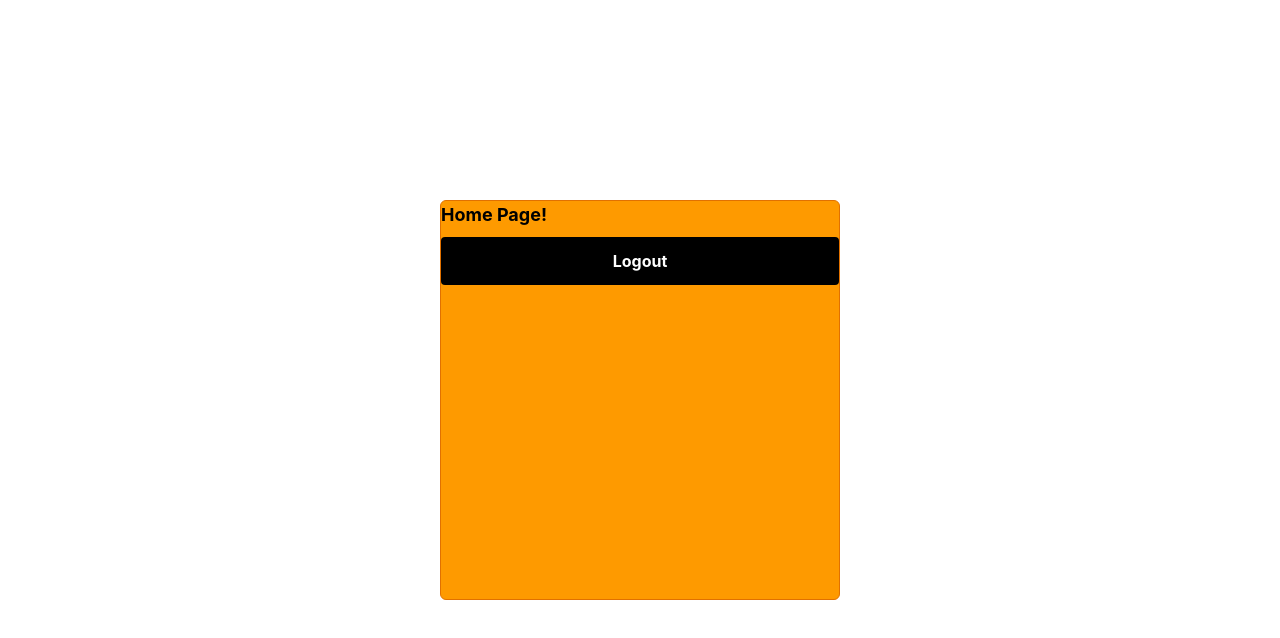
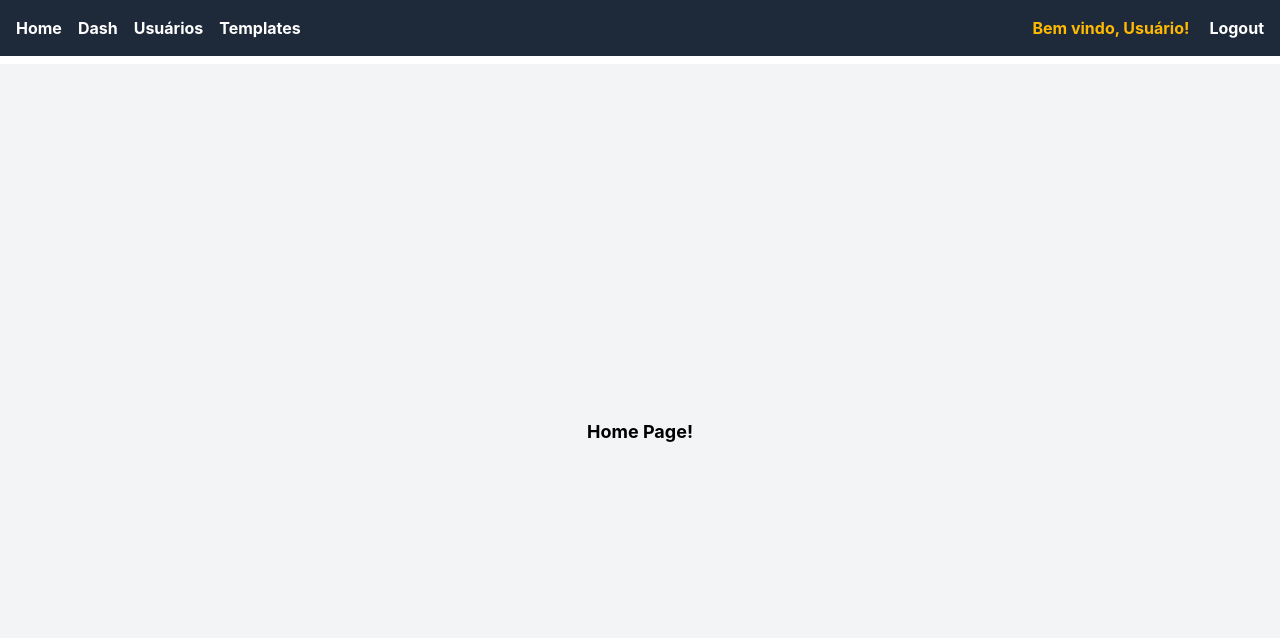
Before and after one commit to Hayarant/react-formularios-dinamicos, a React (Vite) app: page / in a window 1280 px wide. Shown: the top 638 px of the page. Built offline with nearby package versions, Linux system fonts and the light colour scheme; no server answers; sample sign-in values are in the browser's storage.

Commit message:
feat:adicionado rota para listar os usuários

```diff
--- a/src/App.tsx
+++ b/src/App.tsx
@@ -3,6 +3,7 @@ import { ProtectedRoute } from './routes/ProtectedRoute'
 
 import Login from './pages/login/Login'
 import HomePage from './pages/home/Index'
+import UsersPage from './pages/users/Index'
 
 function App() {
   return (
@@ -11,6 +12,7 @@ function App() {
         <Route path='/login'element={<Login />} />
         <Route element={<ProtectedRoute />}>
           <Route path='/' element={<HomePage />} />
+          <Route path='/users' element={<UsersPage />} />
         </Route>
       </Routes>
     </div>
--- a/src/api/auth/auth.ts
+++ b/src/api/auth/auth.ts
@@ -7,6 +7,7 @@ export interface LoginRequest {
 
 export interface LoginResponse {
   auth: string;
+  name: string ;
 }
 
 export async function login(data: LoginRequest) {
--- /dev/null
+++ b/src/api/auth/users/contants/api.ts
@@ -0,0 +1 @@
+export const QUERY_KEY_USERS = '/users';
--- /dev/null
+++ b/src/api/auth/users/users.ts
@@ -0,0 +1,14 @@
+import { api } from "../../axios";
+import { QUERY_KEY_USERS }  from "./contants/api";
+
+export interface UserResponse {
+  id: number;
+  name: string ;
+  email: string;
+}
+
+export async function users() {
+  const response = await api.get<UserResponse[]>(QUERY_KEY_USERS);
+
+  return response.data;
+}
--- /dev/null
+++ b/src/components/Menu/Web/Index.tsx
@@ -0,0 +1,42 @@
+import { useAuth } from '../../../context/authContext';
+import { Link, useNavigate } from 'react-router-dom';
+
+const HeaderMenu = () => {
+
+    interface IUserData {
+        name: string;
+    }
+
+    const user: IUserData = {
+        name: localStorage.getItem('name') || 'Usuário',
+    };
+
+    const { logout } = useAuth();
+    const  navigate  = useNavigate();
+
+    const handleLogout = () => {
+        logout();
+        navigate('/login', { replace: true });
+    };
+
+    return (
+        <div>
+            <nav className="bg-gray-800 text-white p-4">
+                <ul className="flex space-x-4 font-bold [&>li]:hover:text-amber-400">
+                    <li><Link to="/">Home</Link></li>
+                    <li><Link to="/dashboard">Dash</Link></li>
+                    <li><Link to="/users">Usuários</Link></li>
+                    <li><Link to="/templates">Templates</Link></li>
+                    <li className="ml-auto text-amber-400">
+                        <Link to="/profile">Bem vindo, {user.name}!</Link>
+                    </li>
+                    <li className="ml-1">
+                        <button className="cursor-pointer" onClick={handleLogout}>Logout</button>
+                    </li>
+                </ul>
+            </nav>
+        </div>
+    )
+}
+
+export default HeaderMenu
--- /dev/null
+++ b/src/hooks/auth/users/users.ts
@@ -0,0 +1,24 @@
+import { useQuery } from "@tanstack/react-query";
+import { QUERY_KEY_USERS } from "../../../api/auth/users/contants/api";
+import  { users }  from "../../../api/auth/users/users";
+
+interface IUsers {
+    id: number;
+}
+
+export function Users(){
+    return useQuery({
+        queryKey: [QUERY_KEY_USERS],
+        queryFn: users
+    });
+}
+
+export function useUsers(data : IUsers) {
+
+    console.log(data.id);
+
+}
+
+export function useCreateUser() {
+
+}
--- a/src/hooks/useLogout.ts
+++ b/src/hooks/useLogout.ts
@@ -7,10 +7,8 @@ export default function useLogout() {
     const navigate = useNavigate();
     const { logout } = useAuth();
 
-    function handleLogout() {
+    return () => {
         logout();
-        navigate('/login' , { replace: true });
-    }
-
-    return handleLogout();
+        navigate("/login");
+    };
 }
--- a/src/pages/home/Index.tsx
+++ b/src/pages/home/Index.tsx
@@ -1,12 +1,14 @@
-import  useLogout  from '../../hooks/useLogout'
-import Button from '../../components/Button'
+import HeaderMenu from '../../components/Menu/Web/Index'
 
 const HomePage = () => {
   return (
-    <div className="flex flex-col gap-2 items-center justify-center w-screen h-screen">
-      <div className="flex flex-col gap-2 border rounded-md w-[400px] h-[400px] items-center bg-amber-500 border-amber-600">
-        <h3 className="text-lg font-bold w-full">Home Page!</h3>
-        <Button text="Logout" onClick={useLogout} />
+    <div className="flex flex-col gap-2 w-screen h-screen">
+      <HeaderMenu />
+
+      <div className="flex flex-col gap-2 items-center justify-center w-screen h-screen bg-gray-100">
+        <div className="">
+          <h3 className="text-lg font-bold w-full">Home Page!</h3>
+        </div>
       </div>
     </div>
   )
--- a/src/pages/login/Login.tsx
+++ b/src/pages/login/Login.tsx
@@ -26,6 +26,7 @@ const Login = () => {
       {
         onSuccess(data) {
           login(data.auth);
+          localStorage.setItem('name', data.name);
           navigate('/', { replace: true });
         },
       }
--- /dev/null
+++ b/src/pages/users/Index.tsx
@@ -0,0 +1,40 @@
+import Button from '../../components/Button'
+import HeaderMenu from '../../components/Menu/Web/Index'
+import UserList from './components/UserList/Index'
+
+import { Users } from '../../hooks/auth/users/users'
+
+const UsersPage = () => {
+  const { data: list , isPending, error } = Users();
+
+  if (isPending) {
+    return <p>Carregando...</p>;
+  }
+
+  if (error) {
+    return <p>Erro ao carregar usuários.</p>;
+  }
+
+  return (
+    <div className="flex flex-col gap-2 w-screen h-screen">
+      <HeaderMenu />
+
+      <div className="w-screen h-screen bg-gray-100">
+        <div className="flex flex-col m-1">
+            <div className="flex flex-col p-2 border rounded-lg border-gray-400 bg-gray-100 w-full h-full">
+                <h3 className="text-lg font-bold w-full mb-2">Controle de Usuários</h3>
+
+                <div className="flex flex-col gap-2 mb-2 w-50">
+                    <Button text="Cadastrar" onClick={() => {}} />
+                </div>
+
+                <hr className="w-full mb-2 border-t border-gray-400" />
+                <UserList data={list} />
+            </div>
+        </div>
+      </div>
+    </div>
+  )
+}
+
+export default UsersPage
--- /dev/null
+++ b/src/pages/users/components/UserList/Index.tsx
@@ -0,0 +1,39 @@
+import type { IUserList } from './types/type';
+
+interface IUserListProps {
+    data: IUserList[];
+}
+
+const UserList = ({data} : IUserListProps) => {
+  return (
+    <div className="rounded-xl bg-white shadow-md">
+        <table className="w-full">
+            <thead className="border-b bg-slate-800 text-white">
+            <tr>
+                <th className="px-6 py-4 text-left">Nome</th>
+                <th className="px-6 py-4 text-left">Email</th>
+                <th className="px-6 py-4 text-left">Perfil</th>
+                <th className="px-6 py-4 text-center">Status</th>
+            </tr>
+            </thead>
+
+            <tbody className="divide-y divide-gray-200">
+                {data.map((user) => (
+                    <tr key={user.id} className="hover:bg-slate-50 transition-colors">
+                        <td className="px-6 py-4">{user.name}</td>
+                        <td className="px-6 py-4">{user.email}</td>
+                        <td className="px-6 py-4">Administrador</td>
+                        <td className="px-6 py-4 text-center">
+                        <span className="rounded-full bg-green-100 px-3 py-1 text-sm font-semibold text-green-700">
+                            Ativo
+                        </span>
+                        </td>
+                    </tr>
+                ))}
+            </tbody>
+        </table>
+    </div>
+  )
+}
+
+export default UserList
--- /dev/null
+++ b/src/pages/users/components/UserList/types/type.ts
@@ -0,0 +1,5 @@
+export type IUserList = {
+    id: number;
+    name: string;
+    email: string;
+}
```
